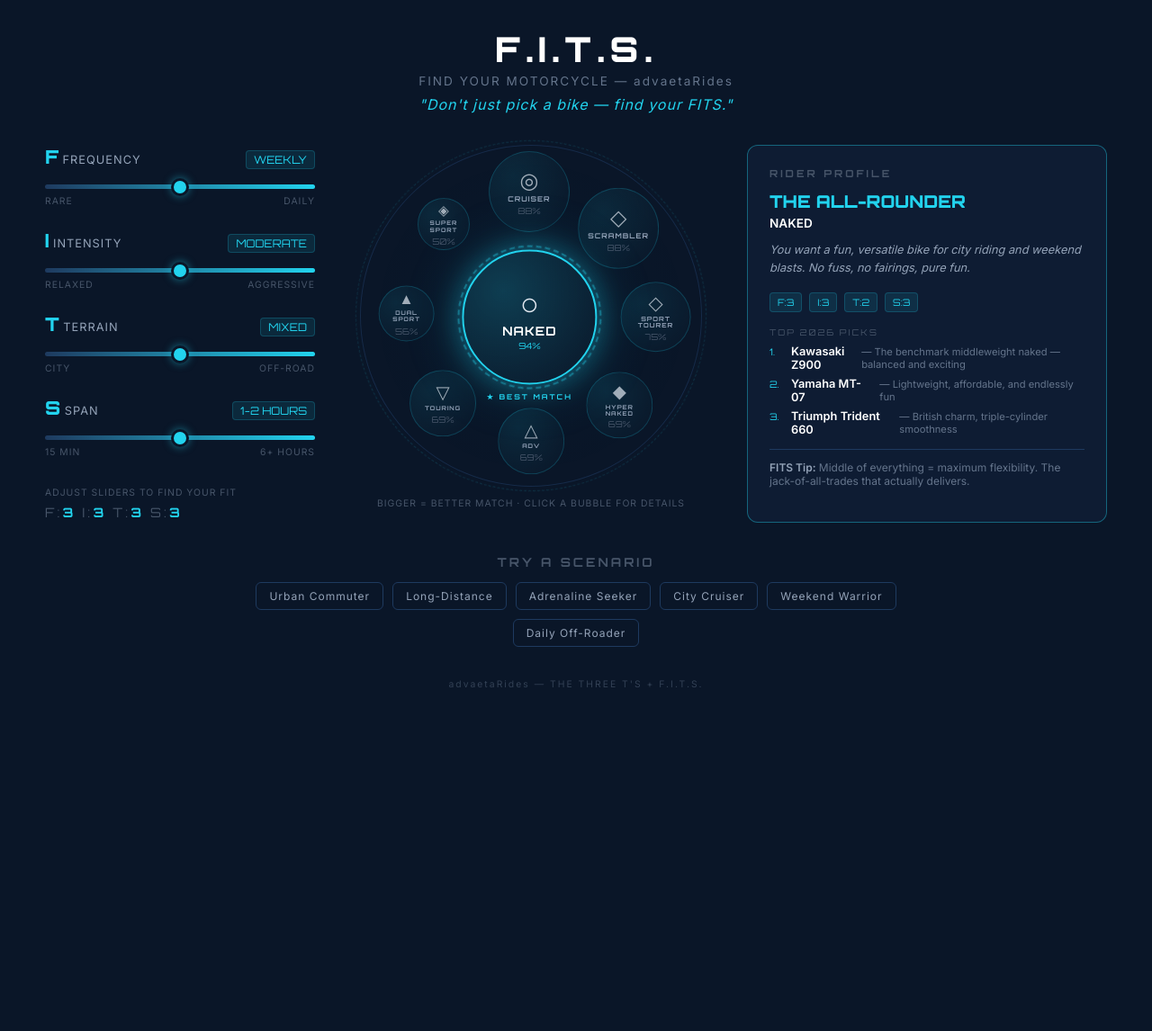
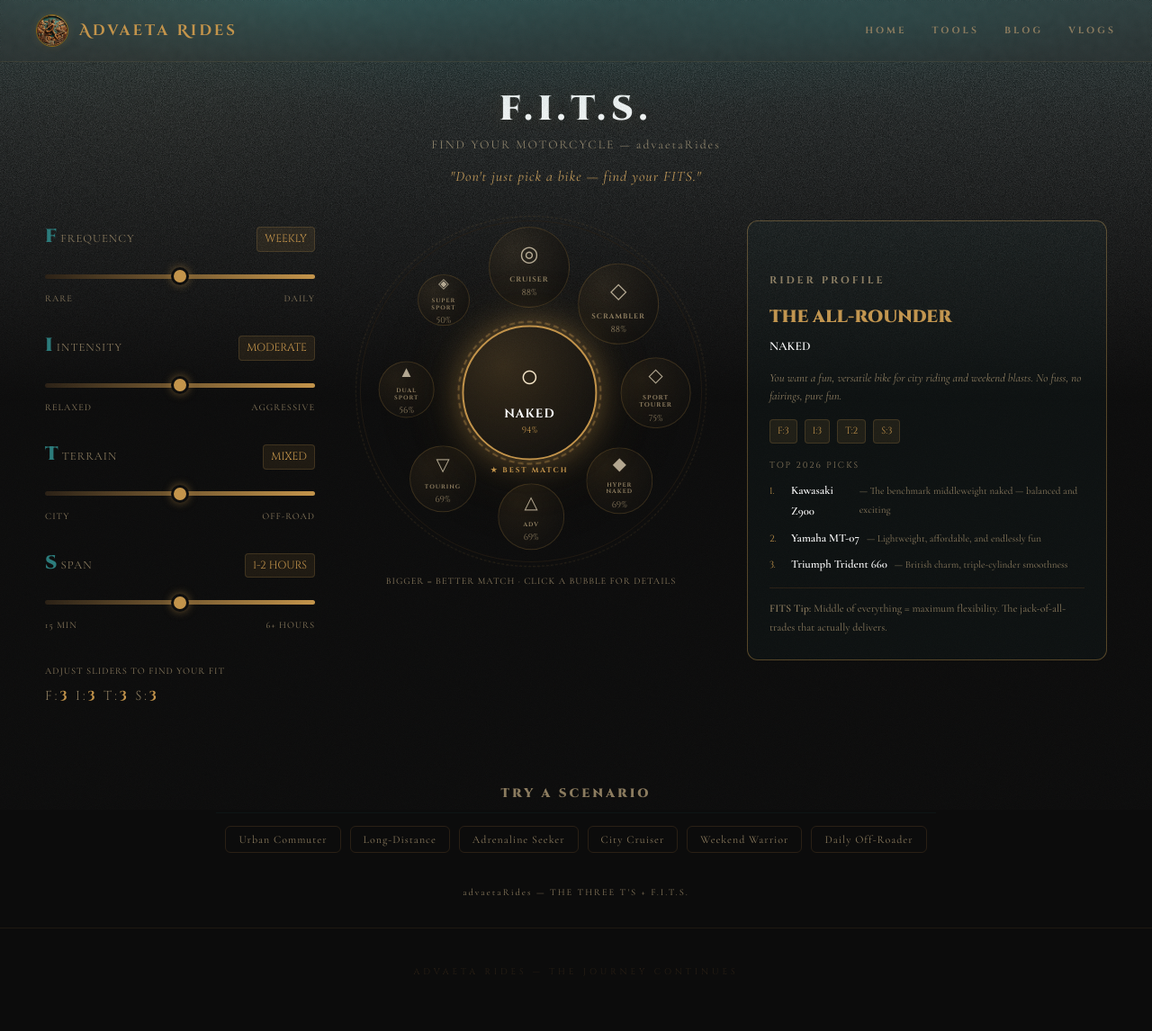
Before and after one commit to advaetarides/advaetarides.github.io, a Jekyll site: the page tools/fits.html, which Jekyll copies as it is, in a window 1280 px wide. Shown: the whole page at 90% size. Built offline with Jekyll 4.4.1, drawn with Linux system fonts in a browser that asks for light colours; before the commit the page ends 900 px from its top, so only the background shows below that.

Commit message:
Restyle FITS tool to blog theme, add vlog thumbnails + YouTube links
- FITS tool reskinned: bronze/teal/heritage aesthetic, same nav/footer as blog
- Vlogs page: clickable thumbnails linking to YouTube, subscribe banner
- Added assets/thumbnails/ for vlog cover images

Co-Authored-By: Claude Opus 4.6 (1M context) <noreply@anthropic.com>

```diff
--- a/tools/fits.html
+++ b/tools/fits.html
@@ -4,13 +4,14 @@
 <meta charset="UTF-8">
 <meta name="viewport" content="width=device-width, initial-scale=1.0">
 <title>FITS — Find Your Motorcycle</title>
+<link rel="stylesheet" href="../assets/css/style.css">
 <style>
-  @import url('https://fonts.googleapis.com/css2?family=Orbitron:wght@400;700;900&family=Inter:wght@300;400;600&display=swap');
+  @import url('https://fonts.googleapis.com/css2?family=Cinzel+Decorative:wght@400;700;900&family=Cinzel:wght@400;700;900&family=Cormorant+Garamond:ital,wght@0,300;0,400;0,500;0,600;0,700;1,300;1,400;1,500&family=Uncial+Antiqua&display=swap');
   * { margin:0; padding:0; box-sizing:border-box; }
-  body { background:#0a1628; color:#e2e8f0; font-family:'Inter',sans-serif; min-height:100vh; display:flex; flex-direction:column; align-items:center; padding:30px 20px; }
-  h1 { font-family:'Orbitron',monospace; font-size:2.4rem; font-weight:900; letter-spacing:6px; color:#fff; margin-bottom:4px; }
-  .subtitle { font-size:0.85rem; color:#64748b; letter-spacing:2px; margin-bottom:8px; }
-  .tagline { font-size:1rem; color:#22d3ee; font-style:italic; margin-bottom:35px; letter-spacing:1px; }
+  .fits-body { background:#0C0C0C; color:#F5E6C8; font-family:'Cormorant Garamond',serif; min-height:100vh; display:flex; flex-direction:column; align-items:center; padding:30px 20px; }
+  .fits-body h1 { font-family:'Cinzel',serif; font-size:2.4rem; font-weight:900; letter-spacing:6px; color:#fff; margin-bottom:4px; }
+  .subtitle { font-size:0.85rem; color:#8B7B5E; letter-spacing:2px; margin-bottom:8px; }
+  .tagline { font-size:1rem; color:#C4944A; font-style:italic; margin-bottom:35px; letter-spacing:1px; }
 
   .main { display:flex; gap:50px; align-items:flex-start; flex-wrap:wrap; justify-content:center; max-width:1300px; width:100%; }
   .left { display:flex; flex-direction:column; gap:24px; min-width:300px; max-width:340px; }
@@ -19,68 +20,84 @@
 
   .slider-group { position:relative; }
   .slider-header { display:flex; justify-content:space-between; align-items:baseline; margin-bottom:6px; }
-  .slider-letter { font-family:'Orbitron',monospace; font-size:1.3rem; font-weight:900; color:#22d3ee; }
-  .slider-label { font-size:0.8rem; color:#94a3b8; letter-spacing:1px; }
-  .slider-value { font-family:'Orbitron',monospace; font-size:0.75rem; color:#22d3ee; background:rgba(34,211,238,0.1); padding:2px 8px; border-radius:4px; border:1px solid rgba(34,211,238,0.2); }
-  .slider-ends { display:flex; justify-content:space-between; font-size:0.65rem; color:#475569; margin-top:3px; letter-spacing:1px; }
-  input[type="range"] { -webkit-appearance:none; width:100%; height:5px; background:linear-gradient(90deg,#1e3a5f,#22d3ee); border-radius:3px; outline:none; cursor:pointer; }
-  input[type="range"]::-webkit-slider-thumb { -webkit-appearance:none; width:20px; height:20px; background:#22d3ee; border:3px solid #0a1628; border-radius:50%; box-shadow:0 0 10px rgba(34,211,238,0.5); cursor:pointer; }
+  .slider-letter { font-family:'Cinzel',serif; font-size:1.3rem; font-weight:900; color:#2A7B7B; }
+  .slider-label { font-size:0.8rem; color:#8B7B5E; letter-spacing:1px; }
+  .slider-value { font-family:'Cinzel',serif; font-size:0.75rem; color:#C4944A; background:rgba(196,148,74,0.1); padding:2px 8px; border-radius:4px; border:1px solid rgba(196,148,74,0.2); }
+  .slider-ends { display:flex; justify-content:space-between; font-size:0.65rem; color:#8B7B5E; margin-top:3px; letter-spacing:1px; }
+  input[type="range"] { -webkit-appearance:none; width:100%; height:5px; background:linear-gradient(90deg,#2A2015,#C4944A); border-radius:3px; outline:none; cursor:pointer; }
+  input[type="range"]::-webkit-slider-thumb { -webkit-appearance:none; width:20px; height:20px; background:#C4944A; border:3px solid #0C0C0C; border-radius:50%; box-shadow:0 0 10px rgba(196,148,74,0.5); cursor:pointer; }
 
   .bubble-container { position:relative; width:380px; height:380px; }
-  .bubble-ring { position:absolute; inset:0; border-radius:50%; border:1px solid rgba(30,58,95,0.6); background:radial-gradient(circle at center,rgba(34,211,238,0.02) 0%,transparent 70%); }
-  .bubble-ring-outer { position:absolute; inset:-5px; border-radius:50%; border:1px dashed rgba(34,211,238,0.15); animation:spin 50s linear infinite; }
+  .bubble-ring { position:absolute; inset:0; border-radius:50%; border:1px solid rgba(42,32,21,0.6); background:radial-gradient(circle at center,rgba(196,148,74,0.02) 0%,transparent 70%); }
+  .bubble-ring-outer { position:absolute; inset:-5px; border-radius:50%; border:1px dashed rgba(196,148,74,0.15); animation:spin 50s linear infinite; }
   @keyframes spin { to { transform:rotate(360deg); } }
   @keyframes float { 0%,100%{transform:translate(0,0)} 33%{transform:translate(2px,-3px)} 66%{transform:translate(-2px,2px)} }
-  @keyframes pulse-glow { 0%,100%{box-shadow:0 0 25px rgba(34,211,238,0.3),0 0 50px rgba(34,211,238,0.1)} 50%{box-shadow:0 0 40px rgba(34,211,238,0.5),0 0 80px rgba(34,211,238,0.2)} }
+  @keyframes pulse-glow { 0%,100%{box-shadow:0 0 25px rgba(196,148,74,0.3),0 0 50px rgba(196,148,74,0.1)} 50%{box-shadow:0 0 40px rgba(196,148,74,0.5),0 0 80px rgba(196,148,74,0.2)} }
   @keyframes winner-ring { to { transform:rotate(360deg); } }
 
-  .bubble { position:absolute; border-radius:50%; display:flex; flex-direction:column; align-items:center; justify-content:center; text-align:center; cursor:pointer; transition:all 0.7s cubic-bezier(0.34,1.56,0.64,1); border:1.5px solid rgba(34,211,238,0.3); background:radial-gradient(circle at 30% 30%,rgba(34,211,238,0.1),rgba(10,22,40,0.95)); animation:float 6s ease-in-out infinite; opacity:0; }
+  .bubble { position:absolute; border-radius:50%; display:flex; flex-direction:column; align-items:center; justify-content:center; text-align:center; cursor:pointer; transition:all 0.7s cubic-bezier(0.34,1.56,0.64,1); border:1.5px solid rgba(196,148,74,0.3); background:radial-gradient(circle at 30% 30%,rgba(196,148,74,0.1),rgba(12,12,12,0.95)); animation:float 6s ease-in-out infinite; opacity:0; }
   .bubble.visible { opacity:1; }
   .bubble.hidden { width:0!important; height:0!important; opacity:0; border:0; }
-  .bubble.winner { border:2px solid #22d3ee; background:radial-gradient(circle at 30% 30%,rgba(34,211,238,0.2),rgba(10,22,40,0.8)); animation:float 6s ease-in-out infinite,pulse-glow 2s ease-in-out infinite; z-index:5; }
-  .bubble.winner::before { content:''; position:absolute; inset:-7px; border-radius:50%; border:2px dashed rgba(34,211,238,0.4); animation:winner-ring 8s linear infinite; }
-  .bubble.winner::after { content:'★ BEST MATCH'; position:absolute; bottom:-20px; font-family:'Orbitron',monospace; font-size:0.5rem; font-weight:700; color:#22d3ee; letter-spacing:2px; white-space:nowrap; }
-  .bubble.runner { border:1px solid rgba(34,211,238,0.2); animation:float 7s ease-in-out infinite; }
-  .bubble:hover { border-color:#22d3ee !important; z-index:10; }
-  .bubble-icon { margin-bottom:3px; opacity:0.7; font-style:normal; font-family:'Inter',sans-serif; }
+  .bubble.winner { border:2px solid #C4944A; background:radial-gradient(circle at 30% 30%,rgba(196,148,74,0.2),rgba(12,12,12,0.8)); animation:float 6s ease-in-out infinite,pulse-glow 2s ease-in-out infinite; z-index:5; }
+  .bubble.winner::before { content:''; position:absolute; inset:-7px; border-radius:50%; border:2px dashed rgba(196,148,74,0.4); animation:winner-ring 8s linear infinite; }
+  .bubble.winner::after { content:'★ BEST MATCH'; position:absolute; bottom:-20px; font-family:'Cinzel',serif; font-size:0.5rem; font-weight:700; color:#C4944A; letter-spacing:2px; white-space:nowrap; }
+  .bubble.runner { border:1px solid rgba(196,148,74,0.2); animation:float 7s ease-in-out infinite; }
+  .bubble:hover { border-color:#C4944A !important; z-index:10; }
+  .bubble-icon { margin-bottom:3px; opacity:0.7; font-style:normal; font-family:'Cormorant Garamond',serif; }
   .bubble.winner .bubble-icon { opacity:1; }
-  .bubble-name { font-family:'Orbitron',monospace; font-weight:700; color:#94a3b8; letter-spacing:1px; line-height:1.15; white-space:pre-line; }
+  .bubble-name { font-family:'Cinzel',serif; font-weight:700; color:#8B7B5E; letter-spacing:1px; line-height:1.15; white-space:pre-line; }
   .bubble.winner .bubble-name { color:#fff; }
-  .bubble-score { font-family:'Orbitron',monospace; font-size:0.6rem; color:#475569; margin-top:2px; }
-  .bubble.winner .bubble-score { color:#22d3ee; }
+  .bubble-score { font-family:'Cinzel',serif; font-size:0.6rem; color:#8B7B5E; margin-top:2px; }
+  .bubble.winner .bubble-score { color:#C4944A; }
 
-  .legend { font-size:0.65rem; color:#475569; letter-spacing:1px; }
-  .fits-code { font-family:'Orbitron',monospace; font-size:0.9rem; letter-spacing:3px; color:#475569; }
-  .fits-code span { color:#22d3ee; font-weight:700; }
+  .legend { font-size:0.65rem; color:#8B7B5E; letter-spacing:1px; }
+  .fits-code { font-family:'Cinzel',serif; font-size:0.9rem; letter-spacing:3px; color:#8B7B5E; }
+  .fits-code span { color:#C4944A; font-weight:700; }
 
   /* Profile Card */
-  .profile-card { background:rgba(30,58,95,0.2); border:1px solid #1e3a5f; border-radius:12px; padding:24px; transition:all 0.5s; min-height:420px; }
-  .profile-card.active { border-color:rgba(34,211,238,0.4); }
-  .profile-card h3 { font-family:'Orbitron',monospace; font-size:0.7rem; color:#475569; letter-spacing:3px; margin-bottom:12px; }
-  .rider-type { font-family:'Orbitron',monospace; font-size:1.2rem; font-weight:900; color:#22d3ee; margin-bottom:4px; }
+  .profile-card { background:rgba(42,123,123,0.05); border:1px solid #2A2015; border-radius:12px; padding:24px; transition:all 0.5s; min-height:420px; }
+  .profile-card.active { border-color:rgba(196,148,74,0.4); }
+  .profile-card h3 { font-family:'Cinzel',serif; font-size:0.7rem; color:#8B7B5E; letter-spacing:3px; margin-bottom:12px; }
+  .rider-type { font-family:'Cinzel',serif; font-size:1.2rem; font-weight:900; color:#C4944A; margin-bottom:4px; }
   .rider-name { font-size:0.85rem; color:#fff; font-weight:600; margin-bottom:12px; }
-  .rider-vibe { font-size:0.8rem; color:#94a3b8; line-height:1.6; margin-bottom:16px; font-style:italic; }
+  .rider-vibe { font-size:0.8rem; color:#8B7B5E; line-height:1.6; margin-bottom:16px; font-style:italic; }
   .rider-scores { display:flex; gap:8px; margin-bottom:16px; }
-  .score-chip { font-family:'Orbitron',monospace; font-size:0.65rem; padding:3px 8px; border-radius:4px; background:rgba(34,211,238,0.1); border:1px solid rgba(34,211,238,0.2); color:#22d3ee; }
-  .score-chip.high { background:rgba(34,211,238,0.2); border-color:#22d3ee; color:#fff; }
-  .picks-title { font-family:'Orbitron',monospace; font-size:0.6rem; color:#475569; letter-spacing:2px; margin-bottom:8px; }
+  .score-chip { font-family:'Cinzel',serif; font-size:0.65rem; padding:3px 8px; border-radius:4px; background:rgba(196,148,74,0.1); border:1px solid rgba(196,148,74,0.2); color:#C4944A; }
+  .score-chip.high { background:rgba(196,148,74,0.2); border-color:#C4944A; color:#fff; }
+  .picks-title { font-family:'Cinzel',serif; font-size:0.6rem; color:#8B7B5E; letter-spacing:2px; margin-bottom:8px; }
   .pick { display:flex; gap:8px; align-items:baseline; margin-bottom:6px; }
-  .pick-num { font-family:'Orbitron',monospace; font-size:0.65rem; color:#22d3ee; min-width:16px; }
+  .pick-num { font-family:'Cinzel',serif; font-size:0.65rem; color:#C4944A; min-width:16px; }
   .pick-name { font-size:0.8rem; color:#fff; font-weight:600; }
-  .pick-desc { font-size:0.7rem; color:#64748b; }
-  .rider-tip { margin-top:14px; font-size:0.75rem; color:#64748b; padding-top:12px; border-top:1px solid #1e3a5f; }
-  .rider-tip strong { color:#94a3b8; }
+  .pick-desc { font-size:0.7rem; color:#8B7B5E; }
+  .rider-tip { margin-top:14px; font-size:0.75rem; color:#8B7B5E; padding-top:12px; border-top:1px solid #2A2015; }
+  .rider-tip strong { color:#8B7B5E; }
 
   .scenarios { margin-top:35px; max-width:800px; width:100%; }
-  .scenarios h2 { font-family:'Orbitron',monospace; font-size:0.85rem; color:#475569; letter-spacing:3px; margin-bottom:14px; text-align:center; }
+  .scenarios h2 { font-family:'Cinzel',serif; font-size:0.85rem; color:#8B7B5E; letter-spacing:3px; margin-bottom:14px; text-align:center; }
   .scenario-btns { display:flex; gap:10px; justify-content:center; flex-wrap:wrap; }
-  .scenario-btn { background:transparent; border:1px solid #1e3a5f; color:#94a3b8; font-family:'Inter',sans-serif; font-size:0.75rem; padding:7px 14px; border-radius:6px; cursor:pointer; transition:all 0.2s; letter-spacing:1px; }
-  .scenario-btn:hover { border-color:#22d3ee; color:#22d3ee; background:rgba(34,211,238,0.05); }
-  .scenario-btn.active { border-color:#22d3ee; color:#fff; background:rgba(34,211,238,0.15); }
-  .footer { margin-top:35px; font-size:0.65rem; color:#334155; letter-spacing:2px; }
+  .scenario-btn { background:transparent; border:1px solid #2A2015; color:#8B7B5E; font-family:'Cormorant Garamond',serif; font-size:0.75rem; padding:7px 14px; border-radius:6px; cursor:pointer; transition:all 0.2s; letter-spacing:1px; }
+  .scenario-btn:hover { border-color:#C4944A; color:#C4944A; background:rgba(196,148,74,0.05); }
+  .scenario-btn.active { border-color:#C4944A; color:#fff; background:rgba(196,148,74,0.15); }
+  .fits-footer { margin-top:35px; font-size:0.65rem; color:#8B7B5E; letter-spacing:2px; }
 </style>
 </head>
 <body>
+<div class="fog-layer"></div>
+<nav>
+  <div class="nav-left">
+    <div class="nav-logo"><img src="../assets/images/logo.png" alt=""></div>
+    <a href="../" class="nav-brand">Advaeta Rides</a>
+  </div>
+  <div class="nav-links">
+    <a href="../">Home</a>
+    <a href="./">Tools</a>
+    <a href="../blog/">Blog</a>
+    <a href="../vlogs/">Vlogs</a>
+  </div>
+</nav>
+
+<main>
+<div class="fits-body">
 
 <h1>F.I.T.S.</h1>
 <div class="subtitle">FIND YOUR MOTORCYCLE — advaetaRides</div>
@@ -149,7 +166,12 @@
   </div>
 </div>
 
-<div class="footer">advaetaRides — THE THREE T'S + F.I.T.S.</div>
+<div class="fits-footer">advaetaRides — THE THREE T'S + F.I.T.S.</div>
+
+</div>
+</main>
+
+<footer><p>Advaeta Rides — The Journey Continues</p></footer>
 
 <script>
 const fSlider=document.getElementById('f-slider'),iSlider=document.getElementById('i-slider'),tSlider=document.getElementById('t-slider'),sSlider=document.getElementById('s-slider');
```
Also changed, not shown: vlogs/index.html (+44 -17 lines), assets/thumbnails/vlog-01.png (added).
